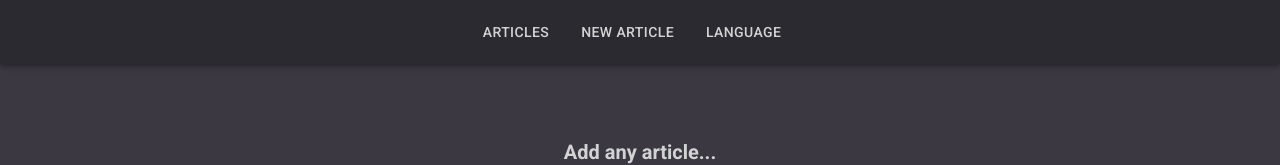
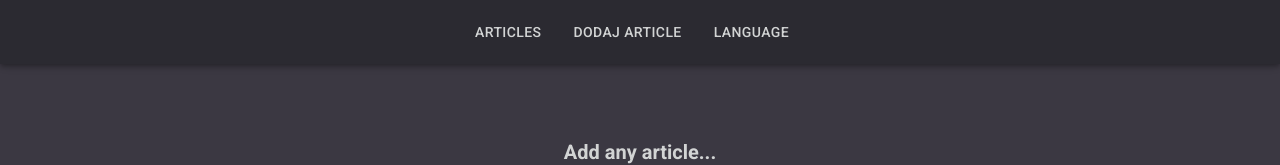
Before and after one commit to piotr6789/custom-articles-app, a React (Create React App) app in the folder client/: page /articles in a window 1280 px wide. Shown: the top 165 px of the page. Built offline with nearby package versions, Linux system fonts and the light colour scheme.

Commit message:
code refactor

```diff
--- a/client/src/components/ArticleCreator/ArticleCreator.js
+++ b/client/src/components/ArticleCreator/ArticleCreator.js
@@ -5,7 +5,7 @@ import useStyles from './ArticleCreatorStyles';
 import { Card, CardContent, Button, Typography } from '@material-ui/core';
 
 import * as componentActions from '../../store/actions/index';
-import * as LANGUAGE_HELPER from '../../constants/languageHelper/languageHelper';
+import * as LANGUAGE_HELPER from '../../constants/languageHelper/languageHelper.json';
 
 const ArticleCreator = (props) => {
   const classes = useStyles();
@@ -18,29 +18,22 @@ const ArticleCreator = (props) => {
     dispatch(componentActions.addArticle(newArticle, props.history));
   };
 
-  let languageType = '';
+  let languageHelper = null;
   if (language === 0) {
-    languageType = 'ENG';
+    languageHelper = LANGUAGE_HELPER.ENG;
   } else {
-    languageType = 'PL';
+    languageHelper = LANGUAGE_HELPER.PL;
   }
 
   return (
     <Card className={classes.root}>
       <CardContent>
         <Typography className={classes.title}>
-          {LANGUAGE_HELPER.ARTICLE_CREATOR_TRANSLATION[languageType].TITLE}
+          {languageHelper.TITLE}
         </Typography>
-        <Typography className={classes.content}>
-          {
-            LANGUAGE_HELPER.ARTICLE_CREATOR_TRANSLATION[languageType]
-              .DESCRIPTION
-          }
-        </Typography>
+        <Typography>{languageHelper.DESCRIPTION}</Typography>
       </CardContent>
-      <Button onClick={addArticleHandler}>
-        {LANGUAGE_HELPER.ARTICLE_CREATOR_TRANSLATION[languageType].CREATE}
-      </Button>
+      <Button onClick={addArticleHandler}>{languageHelper.CREATE}</Button>
     </Card>
   );
 };
--- a/client/src/components/ArticleCreator/ArticleCreatorStyles.js
+++ b/client/src/components/ArticleCreator/ArticleCreatorStyles.js
@@ -2,7 +2,6 @@ import { makeStyles } from '@material-ui/core/styles';
 
 const useStyles = makeStyles((theme) => ({
   root: {
-    flexGrow: 1,
     width: 275,
     textAlign: 'center',
     margin: 'auto',
--- a/client/src/components/Articles/ArticleBody/ArticleBody.js
+++ b/client/src/components/Articles/ArticleBody/ArticleBody.js
@@ -10,7 +10,7 @@ const ArticleBody = (props) => {
     <Card className={classes.root}>
       <CardContent>
         <Typography className={classes.title}>{props.title}</Typography>
-        <Typography className={classes.content}>{props.content}</Typography>
+        <Typography>{props.content}</Typography>
       </CardContent>
     </Card>
   );
--- a/client/src/components/Articles/Articles/Articles.js
+++ b/client/src/components/Articles/Articles/Articles.js
@@ -5,18 +5,18 @@ import useStyles from './ArticlesStyles';
 import Grid from '@material-ui/core/Grid';
 import ArticleBody from '../ArticleBody/ArticleBody';
 
-import * as LANGUAGE_HELPER from '../../../constants/languageHelper/languageHelper';
+import * as LANGUAGE_HELPER from '../../../constants/languageHelper/languageHelper.json';
 
 const Articles = () => {
   const classes = useStyles();
   const articles = useSelector((state) => state.article.articles);
   const language = useSelector((state) => state.language.language);
 
-  let languageType = '';
+  let languageHelper = null;
   if (language === 0) {
-    languageType = 'ENG';
+    languageHelper = LANGUAGE_HELPER.ENG;
   } else {
-    languageType = 'PL';
+    languageHelper = LANGUAGE_HELPER.PL;
   }
 
   let content = articles.length ? (
@@ -24,19 +24,15 @@ const Articles = () => {
       {articles.map((art) => (
         <Grid item xs key={art.id}>
           <ArticleBody
-            title={LANGUAGE_HELPER.ARTICLE_TRANSLATION[languageType].TITLE}
-            content={
-              LANGUAGE_HELPER.ARTICLE_TRANSLATION[languageType].DESCRIPTION
-            }
+            title={languageHelper.TITLE}
+            content={languageHelper.DESCRIPTION}
           />
         </Grid>
       ))}
     </Grid>
   ) : (
     <div className={classes.container}>
-      <h1 className={classes.text}>
-        {LANGUAGE_HELPER.ARTICLE_TRANSLATION[languageType].NO_ARTICLE}
-      </h1>
+      <h1 className={classes.text}>{languageHelper.NO_ARTICLE}</h1>
     </div>
   );
 
--- a/client/src/components/Navbar/NavbarStyles.js
+++ b/client/src/components/Navbar/NavbarStyles.js
@@ -2,7 +2,6 @@ import { makeStyles } from '@material-ui/core/styles';
 
 const useStyles = makeStyles((theme) => ({
   root: {
-    flexGrow: 1,
     alignItems: 'center',
     position: 'static'
   }
--- a/client/src/components/Navbar/Navigation/Navigation.js
+++ b/client/src/components/Navbar/Navigation/Navigation.js
@@ -5,29 +5,25 @@ import NavBtn from './NavigationItem/NavBtn/NavBtn';
 import NavMenu from './NavigationItem/NavMenu/NavMenu';
 
 import { MENU_ROUTES } from '../../../constants/routes/routes';
-import * as LANGUAGE_HELPER from '../../../constants/languageHelper/languageHelper';
+import * as LANGUAGE_HELPER from '../../../constants/languageHelper/languageHelper.json';
 
 const Navigation = (props) => {
   const language = useSelector((state) => state.language.language);
 
-  let languageType = '';
+  let languageHelper = null;
   if (language === 0) {
-    languageType = 'ENG';
+    languageHelper = LANGUAGE_HELPER.ENG;
   } else {
-    languageType = 'PL';
+    languageHelper = LANGUAGE_HELPER.PL;
   }
 
   return (
     <Fragment>
-      <NavBtn route={MENU_ROUTES.ARTICLES}>
-        {LANGUAGE_HELPER.NAVBAR_ITEM_TRANSLATION[languageType].ARTICLES}
+      <NavBtn route={MENU_ROUTES.ARTICLES}>{languageHelper.ARTICLES}</NavBtn>
+      <NavBtn route={MENU_ROUTES.ARTICLE_CREATOR}>
+        {languageHelper.NEW_ARTICLE}
       </NavBtn>
-      <NavBtn route={MENU_ROUTES.ARTICLE_CREATOR}>
-        {LANGUAGE_HELPER.NAVBAR_ITEM_TRANSLATION[languageType].NEW_ARTICLE}
-      </NavBtn>
-      <NavMenu languageType={languageType}>
-        {LANGUAGE_HELPER.NAVBAR_ITEM_TRANSLATION[languageType].LANGUAGE}
-      </NavMenu>
+      <NavMenu>{languageHelper.LANGUAGE}</NavMenu>
     </Fragment>
   );
 };
--- a/client/src/components/Navbar/Navigation/NavigationItem/NavMenu/NavMenu.js
+++ b/client/src/components/Navbar/Navigation/NavigationItem/NavMenu/NavMenu.js
@@ -4,7 +4,7 @@ import { useSelector, useDispatch } from 'react-redux';
 import useStyles from './NavMenuStyles';
 import { Button, Menu, MenuItem, Fade } from '@material-ui/core';
 
-import * as LANGUAGE_HELPER from '../../../../../constants/languageHelper/languageHelper';
+import * as LANGUAGE_HELPER from '../../../../../constants/languageHelper/languageHelper.json';
 import * as languageActions from '../../../../../store/actions/index';
 
 const NavMenu = (props) => {
@@ -29,11 +29,11 @@ const NavMenu = (props) => {
     setAnchorEl(null);
   };
 
-  let languageType = '';
+  let languageHelper = null;
   if (language === 0) {
-    languageType = 'ENG';
+    languageHelper = LANGUAGE_HELPER.ENG;
   } else {
-    languageType = 'PL';
+    languageHelper = LANGUAGE_HELPER.PL;
   }
 
   return (
@@ -51,13 +51,13 @@ const NavMenu = (props) => {
           onClick={() => clickLanguageHandler(0)}
           selected={!Boolean(language)}
         >
-          {LANGUAGE_HELPER.LANGUAGE_MENU_TRANSLATION[languageType].ENGLISH}
+          {languageHelper.ENGLISH}
         </MenuItem>
         <MenuItem
           onClick={() => clickLanguageHandler(1)}
           selected={Boolean(language)}
         >
-          {LANGUAGE_HELPER.LANGUAGE_MENU_TRANSLATION[languageType].POLISH}
+          {languageHelper.POLISH}
         </MenuItem>
       </Menu>
     </Fragment>
--- a/client/src/constants/languageHelper/languageHelper.js
+++ /dev/null
@@ -1,49 +0,0 @@
-export const NAVBAR_ITEM_TRANSLATION = {
-  'PL': {
-    ARTICLES: 'Artykuły',
-    NEW_ARTICLE: 'Nowy artykuł',
-    LANGUAGE: 'Język'
-  },
-  'ENG': {
-    ARTICLES: 'Articles',
-    NEW_ARTICLE: 'New article',
-    LANGUAGE: 'Language'
-  }
-};
-
-export const LANGUAGE_MENU_TRANSLATION = {
-  'PL': {
-    POLISH: 'Polski',
-    ENGLISH: 'Angielski'
-  },
-  'ENG': {
-    POLISH: 'Polish',
-    ENGLISH: 'English'
-  }
-};
-
-export const ARTICLE_CREATOR_TRANSLATION = {
-  'PL': {
-    TITLE: 'Nowy artykuł',
-    DESCRIPTION: 'Opis',
-    CREATE: 'Stwórz'
-  },
-  'ENG': {
-    TITLE: 'New article',
-    DESCRIPTION: 'Description',
-    CREATE: 'Create'
-  }
-};
-
-export const ARTICLE_TRANSLATION = {
-  'PL': {
-    TITLE: 'Nazwa artykułu',
-    DESCRIPTION: 'Opis',
-    NO_ARTICLE: 'Dodaj jakiś artykuł...'
-  },
-  'ENG': {
-    TITLE: 'Article name',
-    DESCRIPTION: 'Description',
-    NO_ARTICLE: 'Add any article...'
-  }
-};
--- /dev/null
+++ b/client/src/constants/languageHelper/languageHelper.json
@@ -0,0 +1,26 @@
+{
+  "PL": {
+    "ARTICLES": "Artykuły",
+    "NEW_ARTICLE": "Dodaj artykuł",
+    "LANGUAGE": "Język",
+    "POLISH": "Polski",
+    "ENGLISH": "Angielski",
+    "NEW_ARTICLE_TITLE": "Nowy artykuł",
+    "DESCRIPTION": "Opis",
+    "CREATE": "Stwórz",
+    "TITLE": "Nazwa artykułu",
+    "NO_ARTICLE": "Dodaj jakiś artykuł..."
+  },
+  "ENG": {
+    "ARTICLES": "Articles",
+    "NEW_ARTICLE": "Dodaj article",
+    "LANGUAGE": "Language",
+    "POLISH": "Polish",
+    "ENGLISH": "English",
+    "NEW_ARTICLE_TITLE": "New article",
+    "DESCRIPTION": "Description",
+    "CREATE": "Create",
+    "TITLE": "Article name",
+    "NO_ARTICLE": "Add any article..."
+  }
+}
--- a/client/src/hoc/Layout/Layout.js
+++ b/client/src/hoc/Layout/Layout.js
@@ -1,10 +1,10 @@
 import React, { Fragment, useEffect } from 'react';
 import { useDispatch } from 'react-redux';
 
-import * as languageActions from '../../store/actions/index';
-
 import classes from './Layout.module.css';
 import Navbar from '../../components/Navbar/Navbar';
+
+import * as languageActions from '../../store/actions/index';
 
 const Layout = (props) => {
   const dispatch = useDispatch();
@@ -14,7 +14,7 @@ const Layout = (props) => {
   }, [dispatch]);
 
   return (
-    <Fragment className={classes.Container}>
+    <Fragment>
       <Navbar />
       <main className={classes.Content}>{props.children}</main>
     </Fragment>
--- a/client/src/hoc/Layout/Layout.module.css
+++ b/client/src/hoc/Layout/Layout.module.css
@@ -1,7 +1,3 @@
-.Container {
-  background-color: cadetblue;
-}
-
 .Content {
   margin-top: 140px;
   margin-left: 100px;
```
